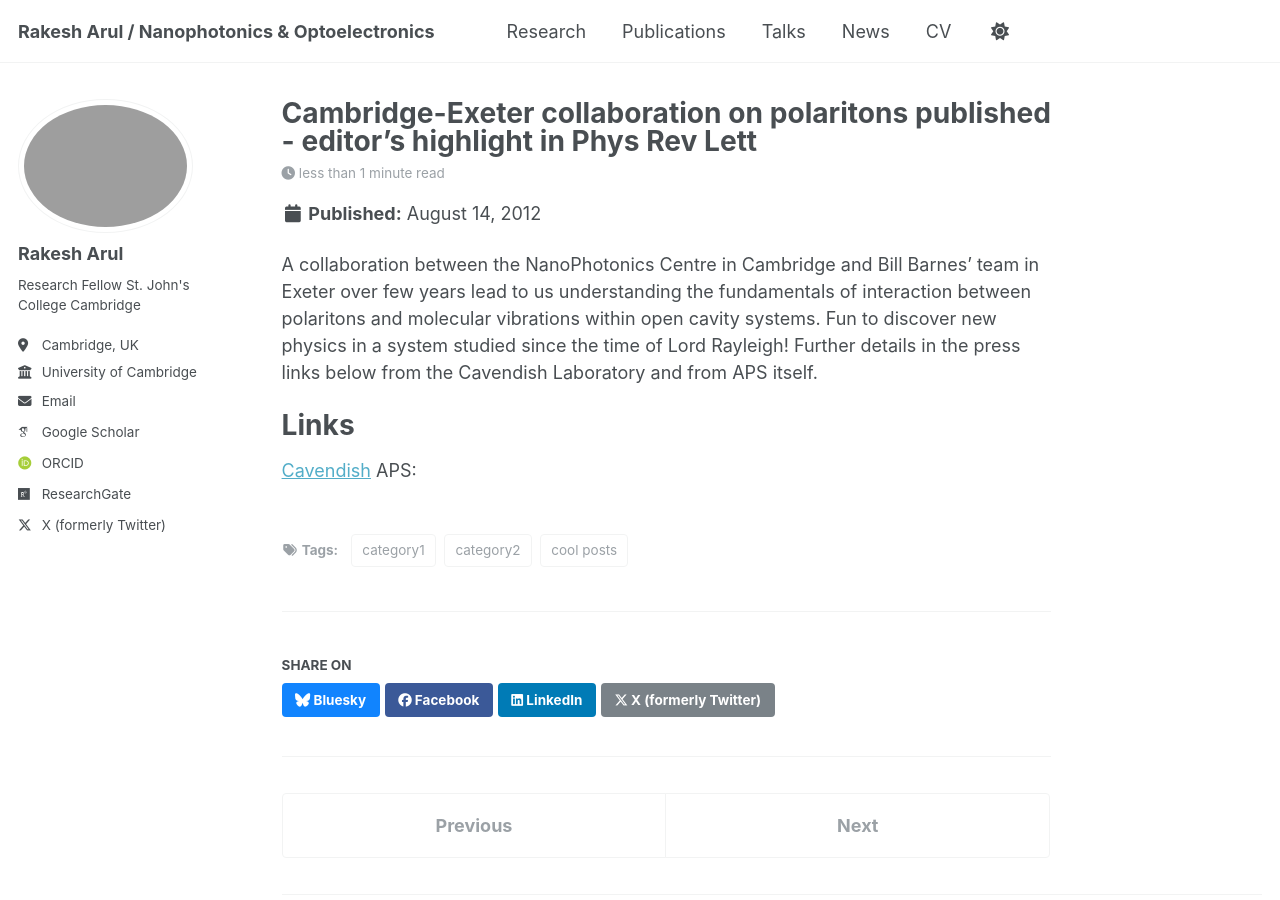
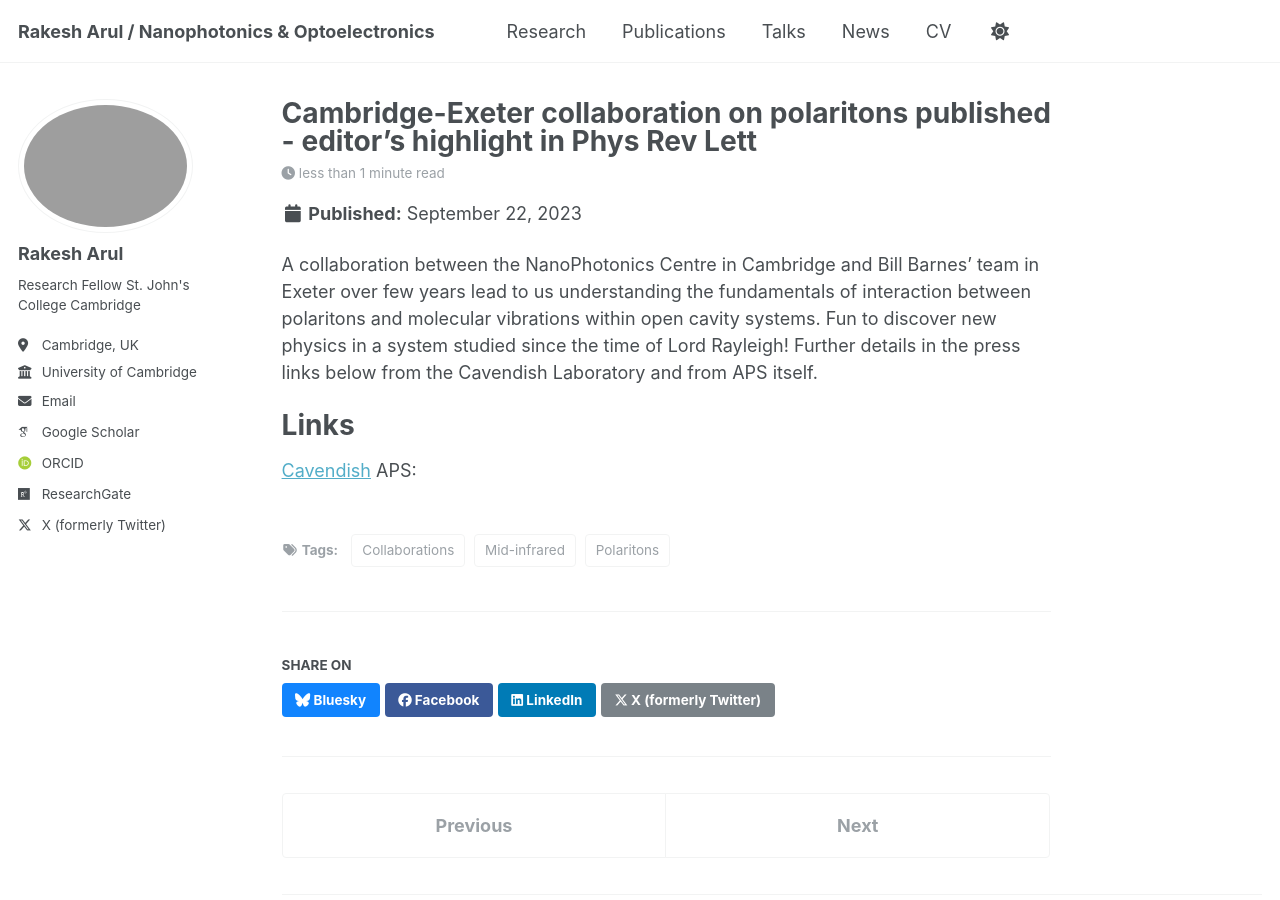
Before and after one commit to photonicsarul/photonicsarul.github.io, a Jekyll site: the page built from _posts/2023-09-22-APSgratinghighlight.md, in a window 1280 px wide and 900 px high. Built offline with Jekyll 4.4.1, drawn with Linux system fonts in a browser that asks for light colours; some web fonts are replaced; a script that is not in the unit is left out.

Commit message:
Update 2023-09-22-APSgratinghighlight.md

```diff
--- a/_posts/2023-09-22-APSgratinghighlight.md
+++ b/_posts/2023-09-22-APSgratinghighlight.md
@@ -1,11 +1,11 @@
 ---
 title: "Cambridge-Exeter collaboration on polaritons published - editor's highlight in Phys Rev Lett"
-date: 2012-08-14
-permalink: /posts/2012/08/blog-post-1/
+date: 2023-09-22
+permalink: /posts/2023/09/Cambridge-Exeter/
 tags:
-  - cool posts
-  - category1
-  - category2
+  - Collaborations
+  - Polaritons
+  - Mid-infrared
 ---
 
 A collaboration between the NanoPhotonics Centre in Cambridge and Bill Barnes' team in Exeter over few years lead to us
```
